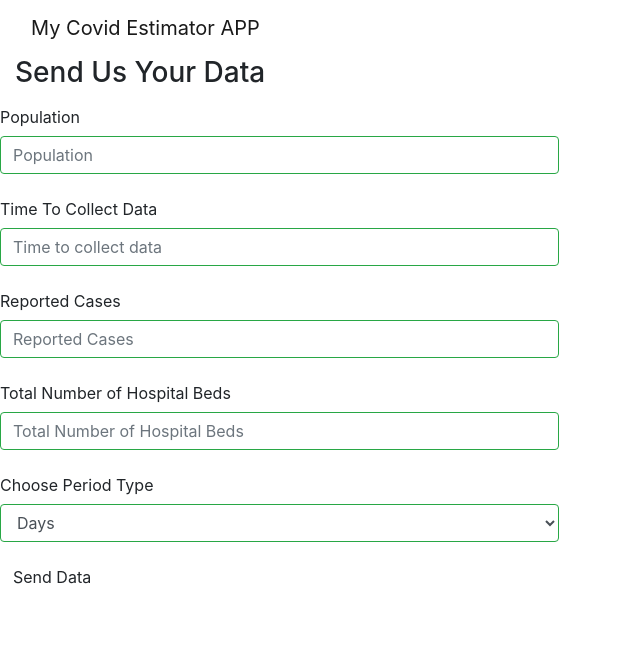
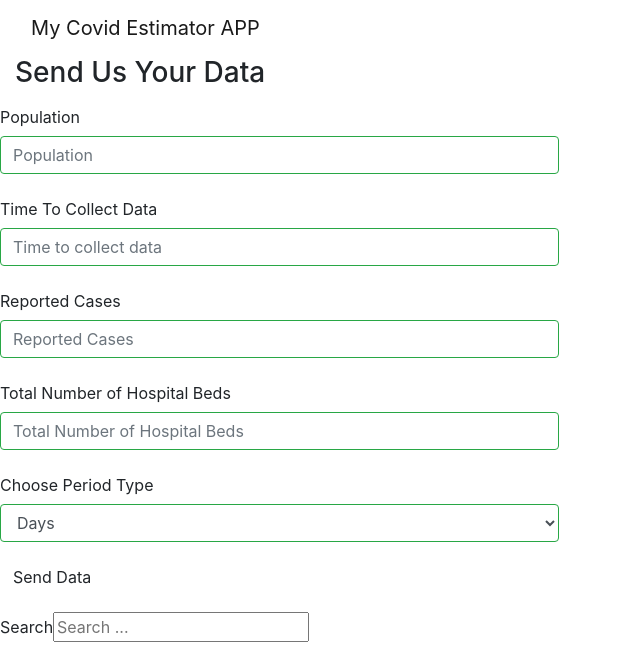
Before and after one commit to BoboFrank/covid19_estimator_app, a React (Create React App) app: page / in a window 1280 px wide. Shown: the top 672 px of the page, without its empty margins (0-640 px from the left). Built offline with nearby package versions, Linux system fonts and the light colour scheme.

Commit message:
Improved files

```diff
--- /dev/null
+++ b/src/components/footer.js
@@ -0,0 +1,23 @@
+import React from 'react';
+
+class Footer extends React.Component {
+    render() {
+        return (
+            <div className="header">
+                <div className="menuIcon">
+                    <div className="dashTop"></div>
+                    <div className="dashBottom"></div>
+                    <div className="circle"></div>
+                </div>
+                <span className="title">{this.props.title}</span>
+                <input
+                    type="text"
+                    className="searchInput"
+                    placeholder="Search ..." />
+                <div className="fa fa-search searchIcon"></div>
+            </div>
+        );
+    }
+};
+
+export default Footer;
--- /dev/null
+++ b/src/components/reactAppView.js
@@ -0,0 +1,15 @@
+import React from 'react';
+import App from './App';
+import Forms from './Form';
+import Footer from './footer';
+
+const reactAppView =()=> {
+    return (
+        <div>
+            <App />
+            <Forms />
+            <Footer title='Search'/>
+        </div>
+    );
+}
+export default reactAppView;
--- a/src/index.js
+++ b/src/index.js
@@ -1,16 +1,14 @@
 import React from 'react';
 import ReactDOM from 'react-dom';
 import './style.css';
-import Forms from './components/Form';
 
-import App from './components/App';
+import reactAppView from './components/reactAppView';
 
-ReactDOM.render(
-    <div>
-        <App/>
-        <div>
-            <Forms/>
-        </div>
-    </div>,
-    document.querySelector('#root')
-    );
+let viewTree = React.createElement(reactAppView, null);
+let where = document.querySelector('#root');
+
+ReactDOM.render(viewTree, where);
+/* The code below replaces the first statement which the ReactDOM.render call takes.
+let viewTree= React.createElement(ReactAppView, null);
+The ReactDOM.render call now takes the code below
+ReactDOM.render(viewTree, document.querySelector('#root')); */
```
